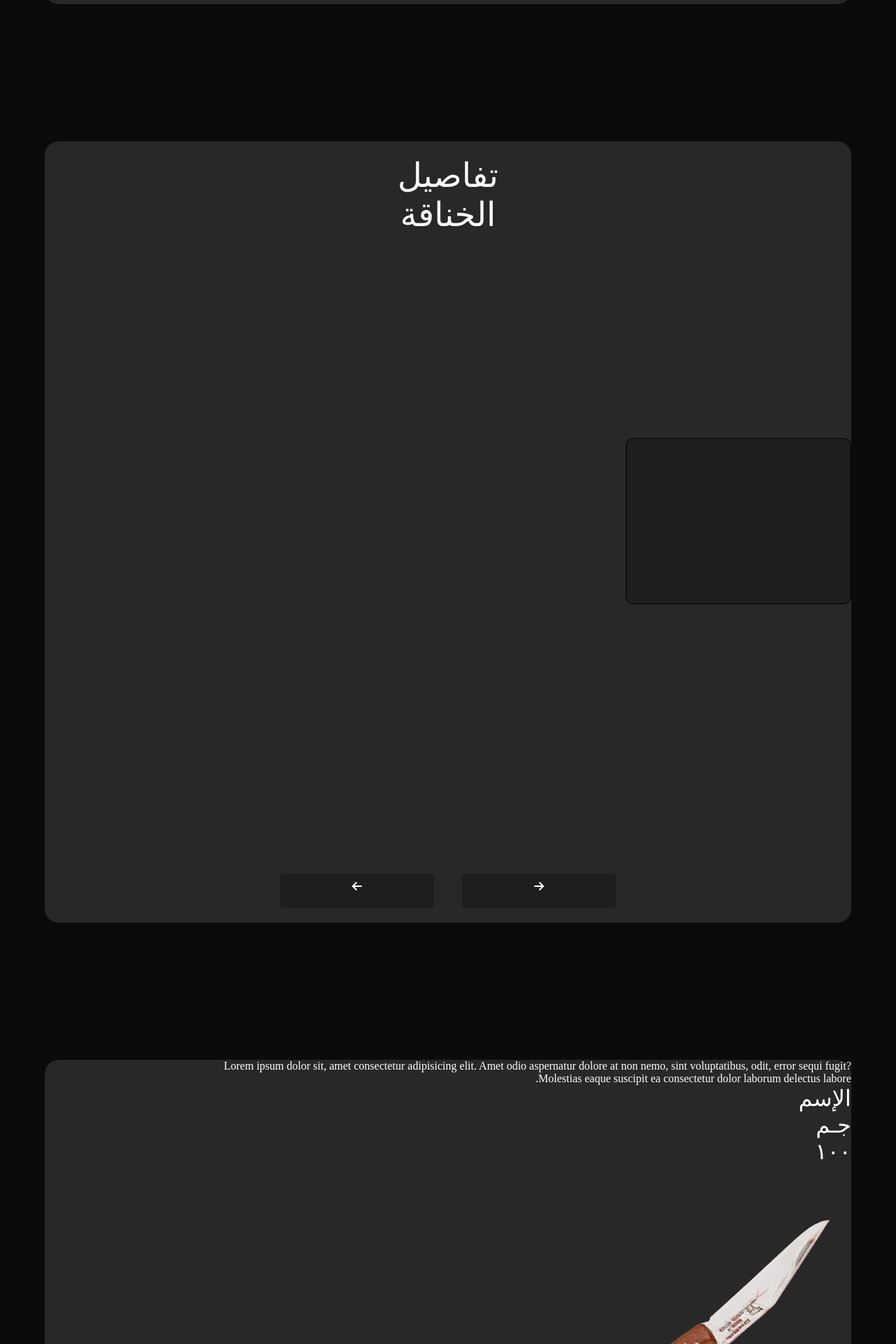
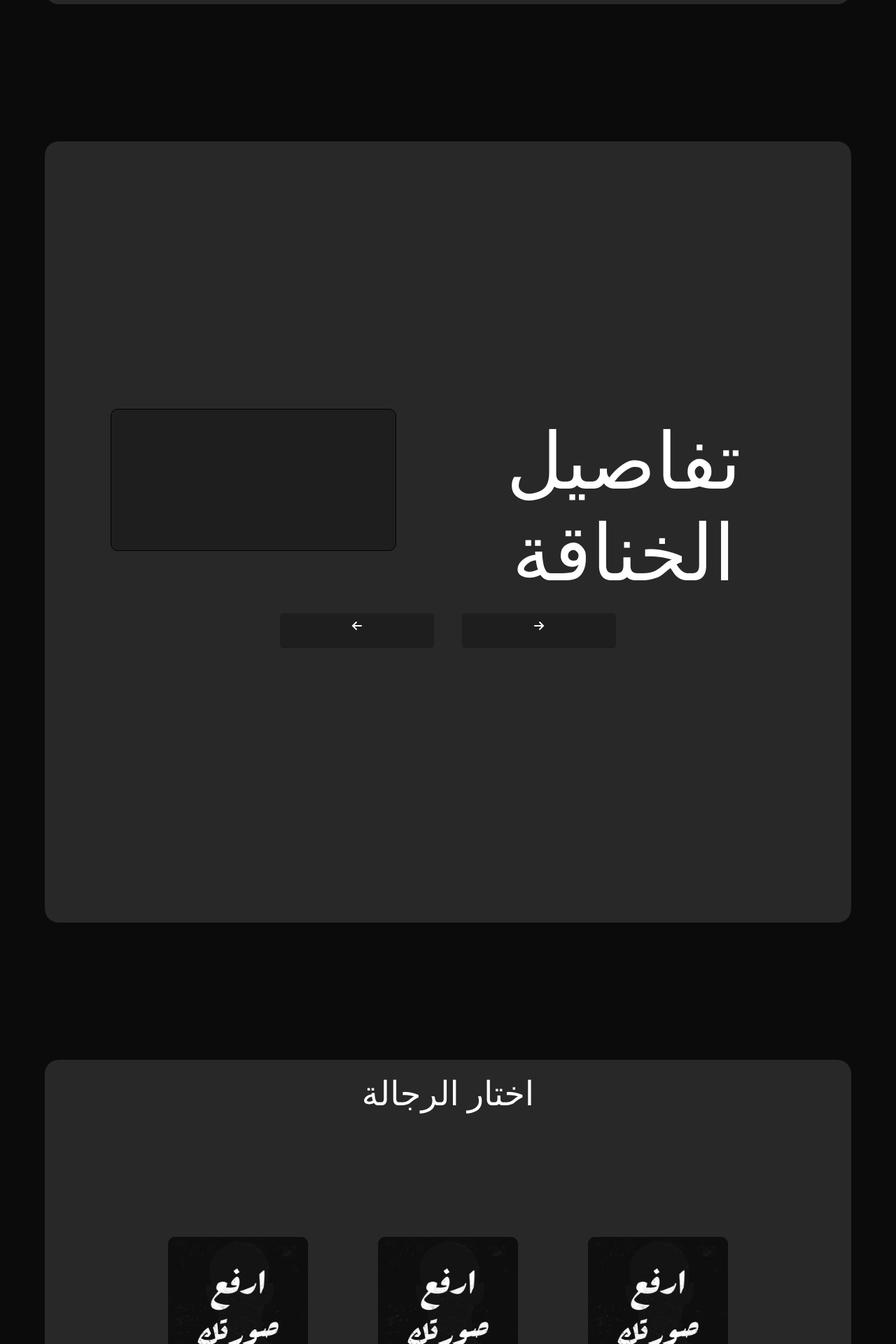
Before and after one commit to 0xSaady407/3rka-2.0, a PHP site: page /client/order.html in a window 1280 px wide. Shown: the part 2520-4440 px from the top of the page at 70% size. Run offline with PHP 8.4, Linux system fonts and the light colour scheme; a stand-in replaces the project's code that opens the database connection; some libraries are stand-ins or nearby versions.

Commit message:
Add files via upload

```diff
--- a/css/style.css
+++ b/css/style.css
@@ -790,6 +790,187 @@ textarea {
 
 
 
+/* Order Page */
+
+.map {grid-area: map; justify-self: center; align-self: center; border: #FFF solid 2px;}
+.icon {grid-area: iconn; text-align: center;}
+
+.order-body #section1 .fighter-application {
+  grid-template-areas:
+    "title map"
+    "title map"
+    "iconn map"
+    "button button"
+
+  ;
+}
+
+.order-body {
+  overflow: hidden;
+}
+
+.order-body .icon {
+  font-size: 4rem;
+}
+
+.order-body #section1 .registration-title {
+  font-size: 6rem;
+  justify-self: center; align-self: center;
+}
+
+.order-body #section4 .fighter-application {
+  grid-template-areas:
+    "title title title"
+    "skills skills skills "
+    "arrows arrows arrows"
+  !important;
+
+}
+
+.order-details{grid-area: order-details; justify-items: center; align-items: center;}
+
+.order-body #section3 .fighter-application {
+  grid-template-areas:
+    "title order-details"
+    "title order-details"
+    "arrows arrows"
+  ;
+  align-content: center;
+}
+
+.order-body .arrows {
+  align-self: self-end;
+}
+
+.order-body #section3 .registration-title {
+  font-size: 7rem;
+}
+
+
+
+/* Fighters Card */
+
+.men {
+  width: 100%;
+  justify-content: center;
+  grid-area: men;
+  overflow: auto;
+}
+
+
+#section5 .fighter-application {
+  grid-template-areas:
+    "title"
+    "men"
+    "buttons"
+  ;
+  grid-template-rows: 1fr 3fr 1fr;
+}
+
+#section5 input[type="submit"]{
+  height: 50px !important;
+  align-self: center;
+}
+
+.card {
+  background-color: var(--darker-gray);
+  height: 400px;
+  width: 200px;
+  position: relative;
+  display: flex;
+  flex-direction: column;
+  justify-content: center;
+  align-content: center;
+  align-items: center;
+  border-radius: 10px;
+  transition: 0.5s ease-in-out;
+  margin: 30px;
+  margin-left: 50px;
+  margin-right: 50px;
+}
+
+.fighter-pic {
+  position: absolute;
+  top: 0;
+  height: 200px;
+  width: 200px;
+  background-image: url(../images/upload.webp);
+  background-size: cover;
+  border-radius: 10px;
+}
+
+.card .fighter-name-1 {
+  font-size: 3rem;
+  position: absolute;
+  top: 40%;
+  text-shadow: 1px 1px 2px rgba(0, 0, 0, 0.8);
+}
+
+.fighter-weapon-1 {
+  position: absolute;
+  top: 87%;
+  width: 40px;
+}
+
+.card p {
+  color: rgb(103, 103, 103);
+  text-align: justify;
+  position: absolute;
+  top: 220px;
+  margin: 10px;
+  overflow: hidden;
+   text-overflow: ellipsis;
+   display: -webkit-box;
+   -webkit-line-clamp: 3; /* number of lines to show */
+           line-clamp: 3;
+   -webkit-box-orient: vertical;
+   font-family: "Cairo", sans-serif;
+   font-weight: lighters;
+   line-height: 20px;
+}
+
+.card:hover {
+  transform: scale(0.95);
+}
+
+.card .arabic {
+  position: absolute;
+  top: 79%;
+}
+
+.card .egp {
+  position: absolute;
+  top: 73%;
+}
+
+#card-checkbox {
+  display: block;
+  width: 200px;
+  height: 400px;
+  position: absolute;
+  /* transform: scale(200); */
+  cursor: pointer;
+  opacity: 0;
+}
+
+
+
+
+
+
+
+
+
+
+
+
+
+
+
+
+
+
+
 /* navbar */
 
 
--- a/js/script.js
+++ b/js/script.js
@@ -11,6 +11,20 @@ function checkboxChangeColor() {
         }
     }
 }
+
+function cardColor(){
+document.querySelectorAll('.card').forEach(card => {
+    const checkbox = card.querySelector('input[type="checkbox"]');
+    checkbox.addEventListener('change', () => {
+        if (checkbox.checked) {
+            card.style.backgroundColor = "var(--red)";
+            card.querySelector('p').style.color = "white";
+        } else {
+            card.style.backgroundColor = "var(--darker-gray)";
+            card.querySelector('p').style.color = "rgb(103, 103, 103)";
+        }
+    });
+});}
 
 
 function convertToIndicNumbers(className) {
```
